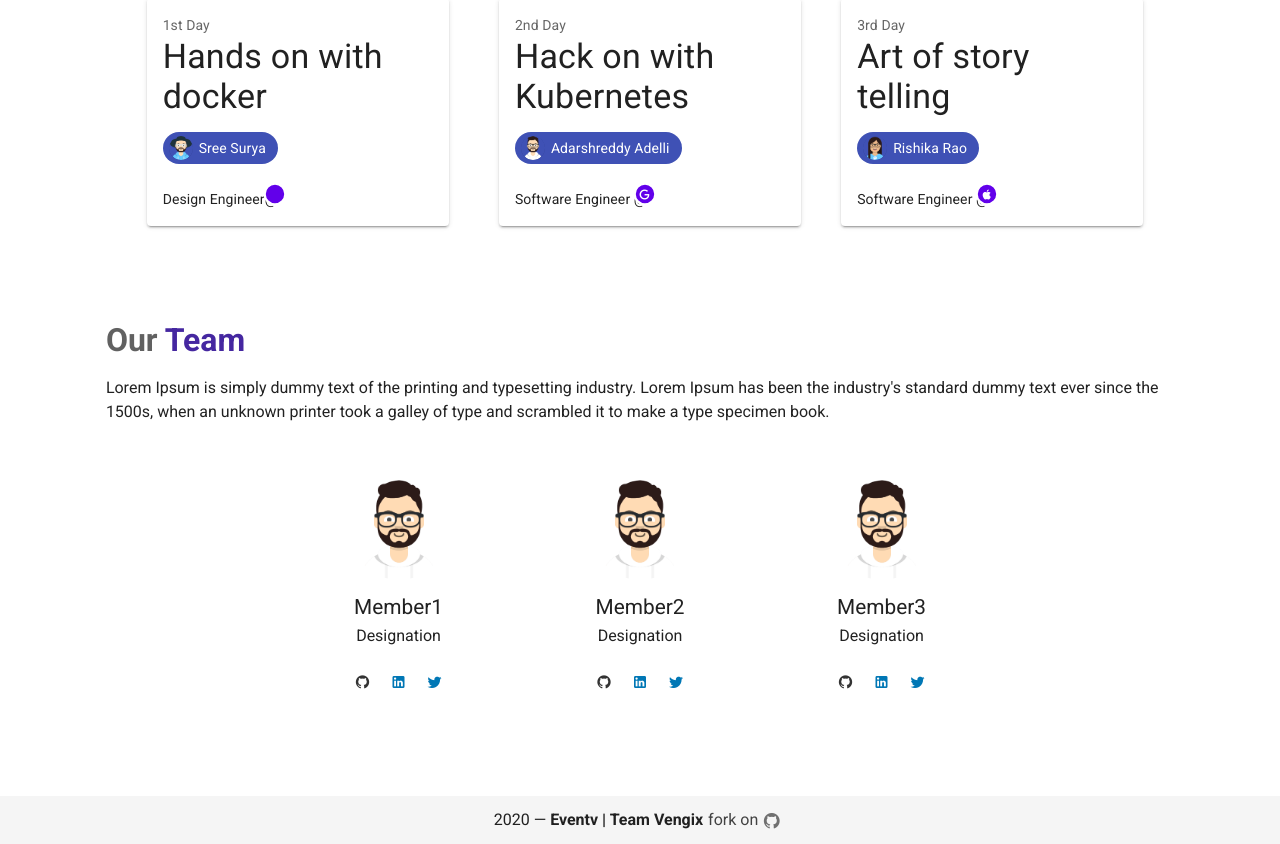
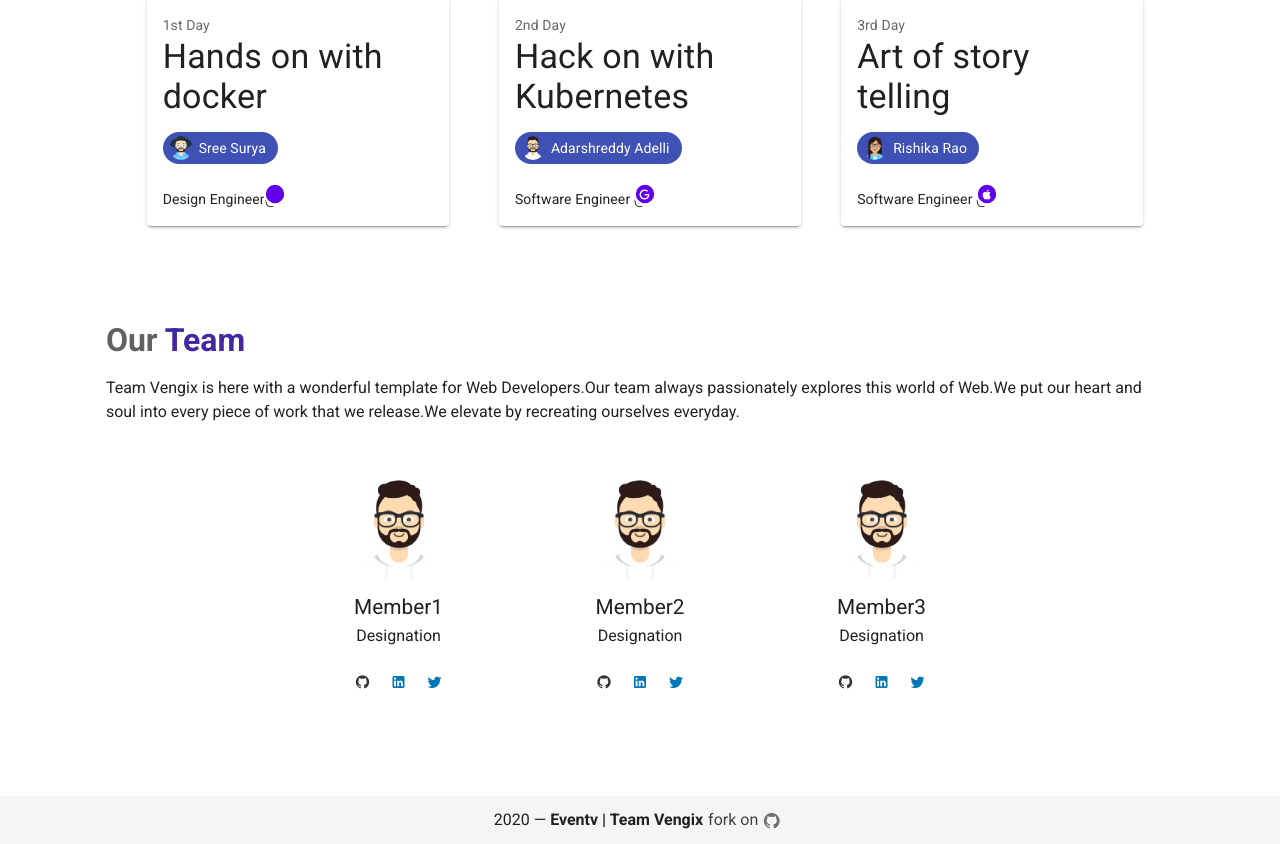
Before and after one commit to Adarshreddyash/Eventv, a Vue app: page / in a window 1280 px wide. Shown: the part 1130-1974 px from the top of the page. Built offline with nearby package versions, Linux system fonts and the light colour scheme.

Commit message:
I have changed text in team folder

```diff
--- a/src/components/team.vue
+++ b/src/components/team.vue
@@ -18,7 +18,7 @@
         </p>
         <p
           class="mt-3"
-        >Lorem Ipsum is simply dummy text of the printing and typesetting industry. Lorem Ipsum has been the industry's standard dummy text ever since the 1500s, when an unknown printer took a galley of type and scrambled it to make a type specimen book.</p>
+        >Team Vengix is here with a wonderful template for Web Developers.Our team always passionately explores this world of Web.We put our heart and soul into every piece of work that we release.We elevate by recreating ourselves everyday.</p>
           </v-flex>
 
         <v-flex xs6 sm3 md2 lg2 mx-sm-5 class="text-xs-center" style="text-align:center" v-for="k in team"  v-bind:key="k">
```
Also changed, not shown: 1 other file (tests, documents, lock files or other folders).
